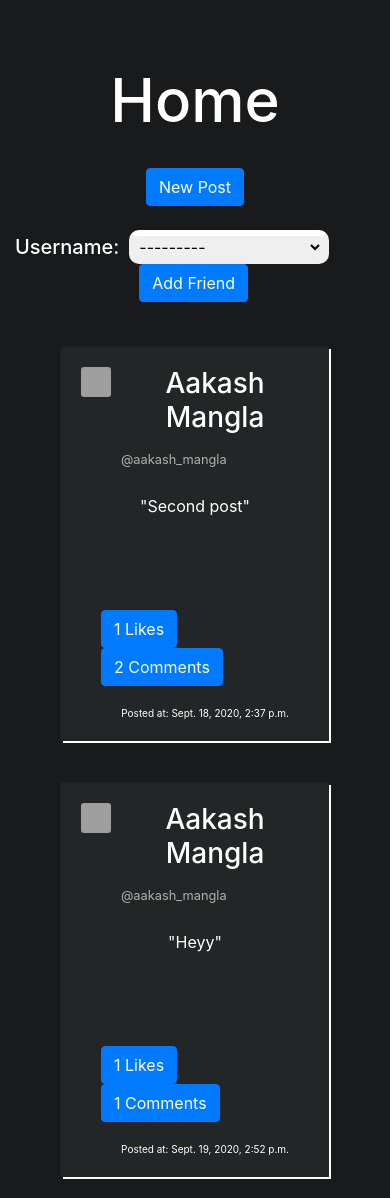
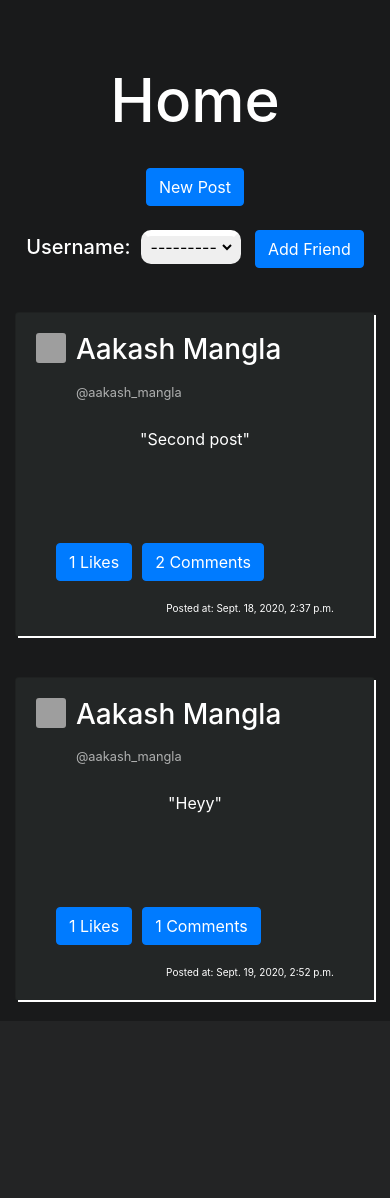
Before and after one commit to Aakashmangla2000/YOLO_SocialMediaSite, a Django app: page /home/ in a window 390 px wide. Shown: the part 56-1254 px from the top of the page. After the commit the page ends 1058 px from the top, so only its background shows below. Run offline with Django 3.2, Linux system fonts and the light colour scheme; a user stored in the database is signed in; data comes from the database, SQL or seed files in the repository; some libraries are stand-ins or nearby versions; grey boxes are pictures that could not be loaded.

Commit message:
mobile view improved

```diff
--- a/templates/social/components/post.html
+++ b/templates/social/components/post.html
@@ -2,9 +2,16 @@
   textarea{
     height: 40px;
   }
+
+  @media screen and (max-width: 480px) {
+  #pst{
+    width: 100%;
+  }
+}
+
 </style>
 
-<div class="card text-white  w-75 text-center" style="margin: 20px; background-color: #232626;">
+<div class="card text-white  w-100 text-center" id="pst" style="margin: 20px; background-color: #232626;">
 
     <div class="card-body" style="  box-shadow: 2px 2px; box-shadow: rgba(255, 255, 255, 0.596);">
       <div style="display: flex; flex-direction: row;">
--- a/templates/social/home.html
+++ b/templates/social/home.html
@@ -16,6 +16,15 @@
       width: 200px;
       border-color: #fff transparent transparent transparent;
     }
+
+    @media screen and (max-width: 480px) {
+  select{
+    width: 100px;
+  }
+  #add_f{
+    /* flex-direction: column; */
+  }
+}
 </style>
 <br><br><br><br>
 <div class="container" style="display: flex; flex-direction: column; align-items: center; height: 100%;">
@@ -26,7 +35,7 @@
     <button type="button" class="btn btn-primary" data-toggle="modal" data-target="#postModal">
         New Post</button>
       <br>
-      <div style="display: flex; flex-direction: row;">
+      <div id="add_f" style="display: flex; flex-direction: row;">
         <h5 style="margin-right: 10px; margin-top: 5px;">Username: </h5>
         <form action="/friends/" method="post">
               {%csrf_token%}
```
